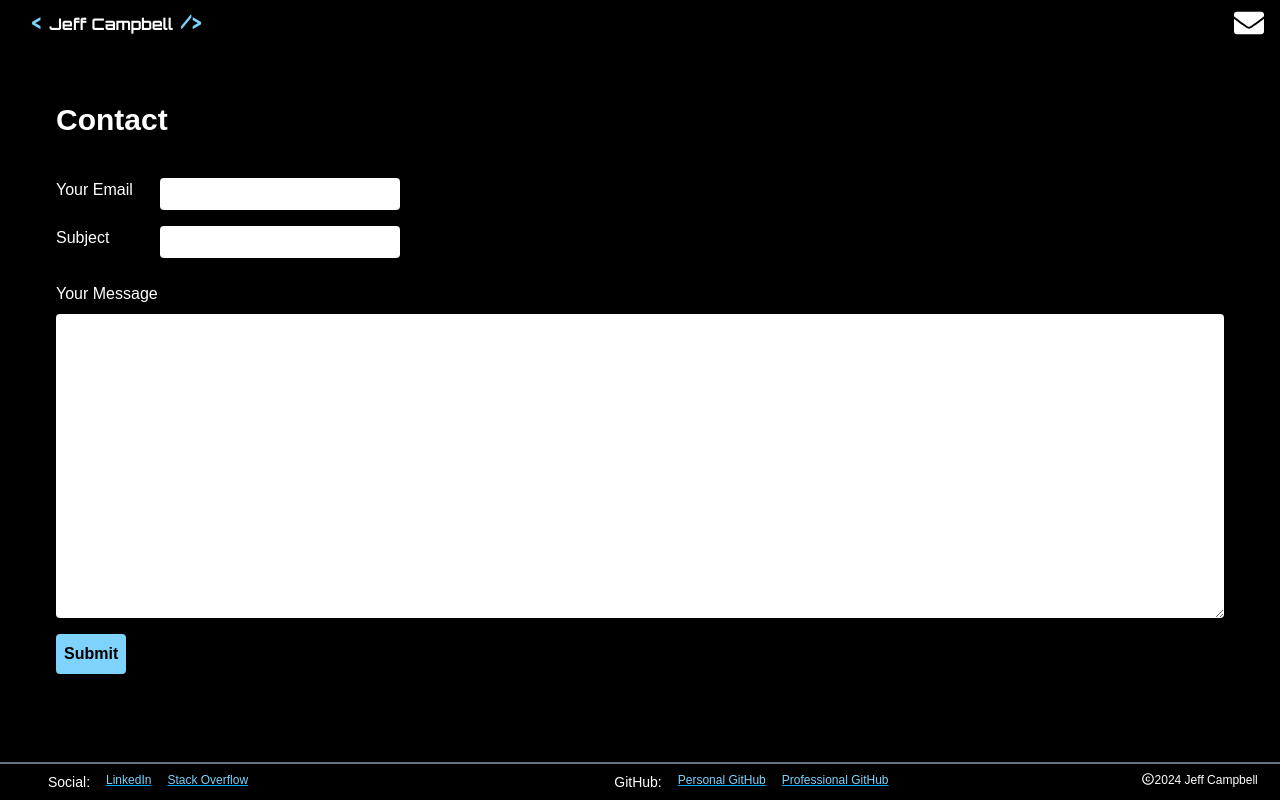
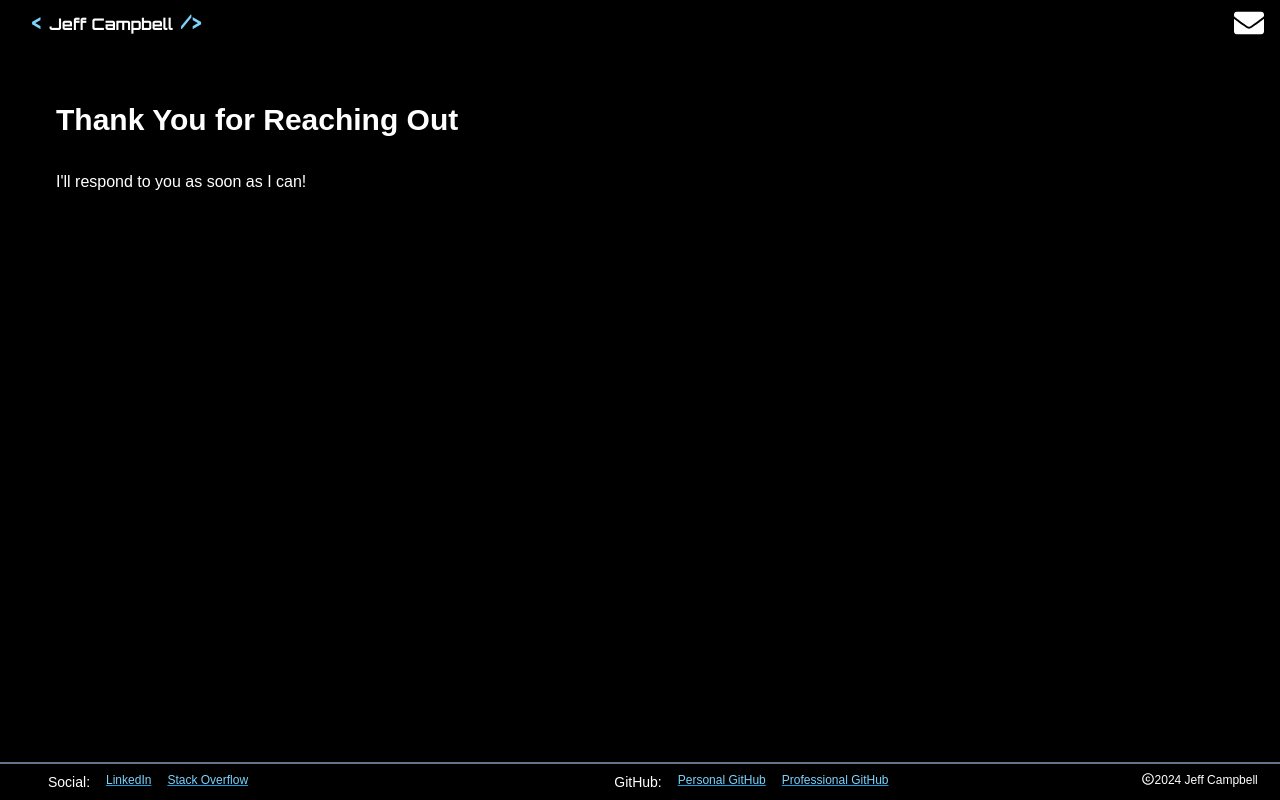
Before and after one commit to Cam06002/jeffcodes, a Next.js app: page /contact in a window 1280 px wide. Both pictures are taken after typing "name@example.com", "Sample", "Sample" into the empty fields and a click on the button "Submit". Built offline with nearby package versions, Linux system fonts and the light colour scheme; no server answers.

Commit message:
changed to show thank you screen instead of alert on email submit

```diff
--- a/src/app/api/email/send-email.tsx
+++ b/src/app/api/email/send-email.tsx
@@ -9,9 +9,9 @@ export default function SendEmail(data: FormData){
     body: JSON.stringify(data),
   })
     .then((res) => res.json())
-    .then((response) => {
-      alert(response.message);
-    })
+    // .then((response) => {
+    //   alert(response.message);
+    // })
     .catch((err) => {
       alert(err);
     });
--- a/src/app/contact/page.tsx
+++ b/src/app/contact/page.tsx
@@ -1,6 +1,6 @@
 'use client';
 
-import { FC, useEffect } from 'react';
+import { FC, useEffect, useState } from 'react';
 import { useForm } from 'react-hook-form';
 import SendEmail from '../api/email/send-email';
 
@@ -18,8 +18,11 @@ const Contact: FC = () => {
     reset,
     formState } = useForm<FormData>();
 
+  const [showThankYou, setShowThankYou] = useState<boolean>(false);
+
   function onSubmit(data: FormData) {
     SendEmail(data);
+    setShowThankYou(true);
   }
 
   useEffect(() => {
@@ -31,7 +34,7 @@ const Contact: FC = () => {
 
   return(
     <div className="w-full h-full p-8 md:p-12 flex flex-col text-white">
-      <h3 className="text-align-center text-3xl font-bold mb-4 md:mb-8">Contact</h3>
+      {!showThankYou&&<><h3 className="text-align-center text-3xl font-bold mb-4 md:mb-8">Contact</h3>
       <form
         className="flex flex-col"
         onSubmit={handleSubmit(onSubmit)}
@@ -67,7 +70,12 @@ const Contact: FC = () => {
           {...register('message', {required: true})}
         />
         <button className="bg-sky-300 font-bold text-black shadow w-fit mt-4 p-2 rounded">Submit</button>
-      </form>
+      </form> </>}
+
+      {showThankYou&&<>
+        <h3 className="text-align-center text-3xl font-bold mb-4 md:mb-8">Thank You for Reaching Out</h3>
+        <p>I'll respond to you as soon as I can!</p>
+      </>}
     </div>
   )
 }
```
